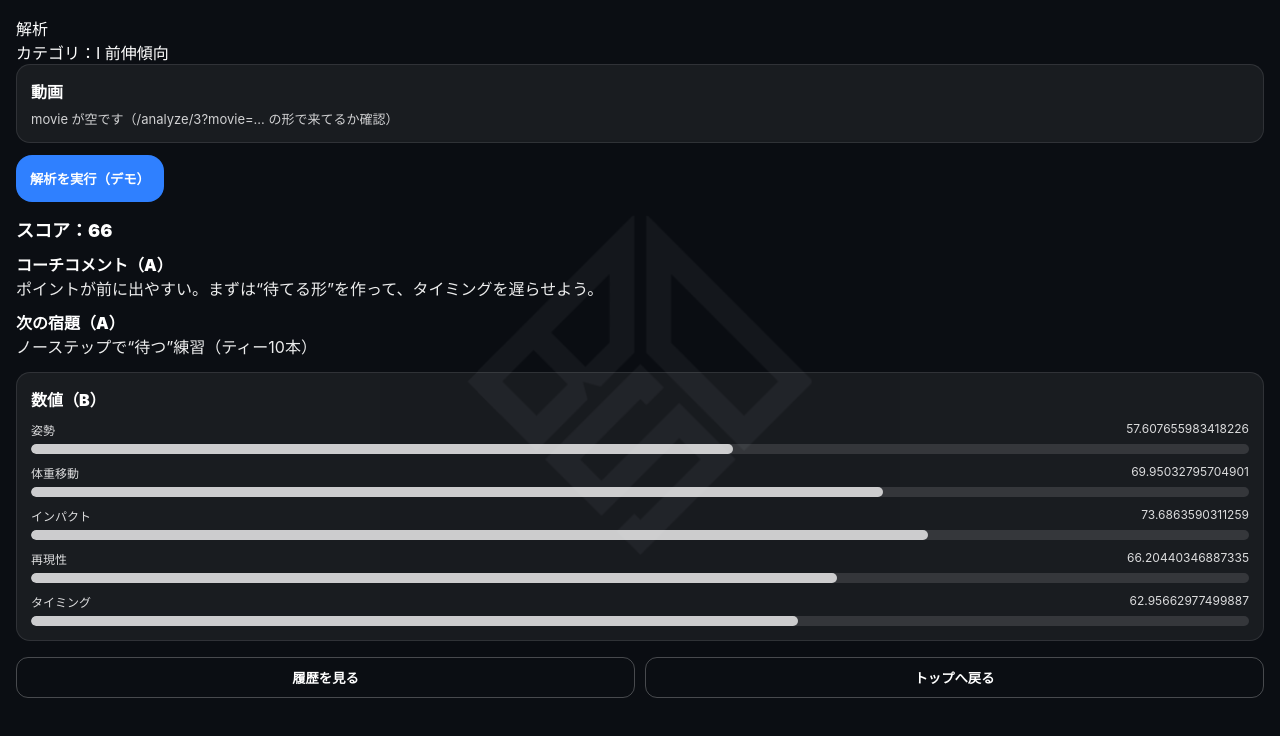
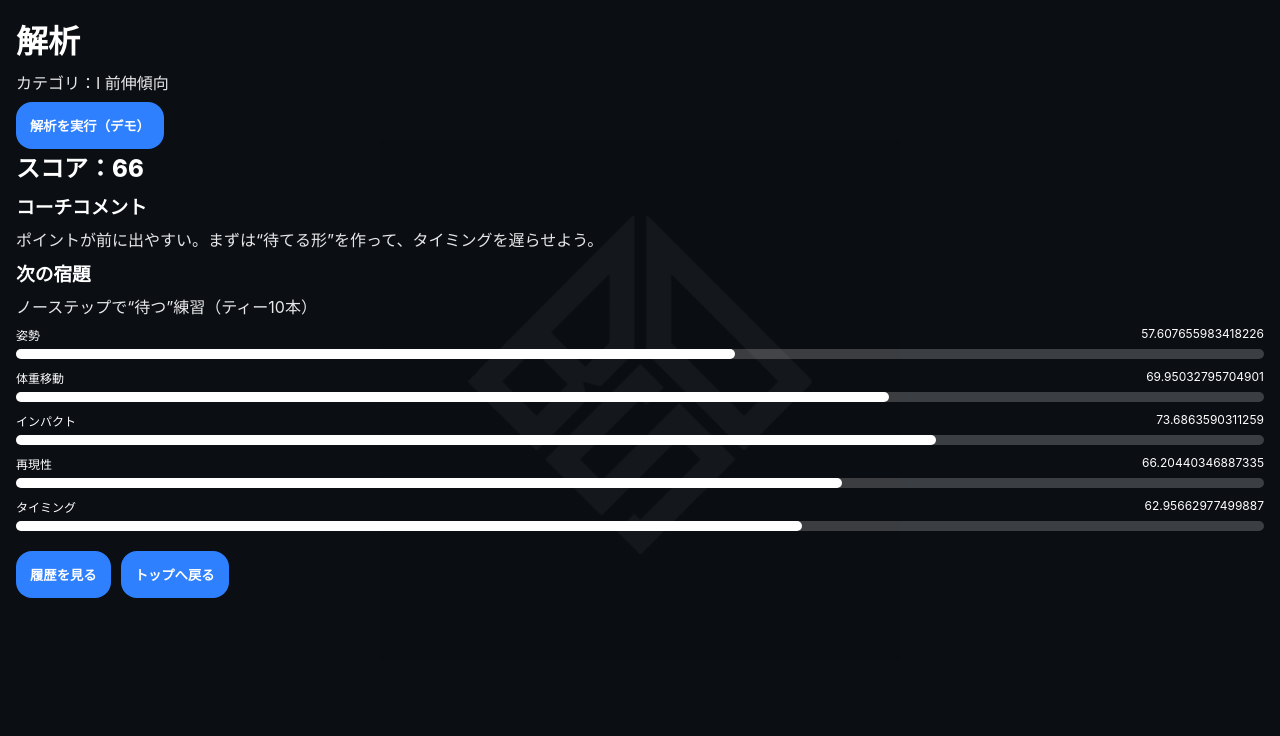
Before and after one commit to dousoukai86-source/batting-os, a Next.js app: page /analyze/1 in a window 1280 px wide. Both pictures are taken after a click on the button "解析を実行（デモ）". Shown: the top 736 px of the page. Built offline with nearby package versions, Linux system fonts and the light colour scheme.

Commit message:
fix: analyze client full copy

```diff
--- a/src/app/analyze/AnalyzeClient.tsx
+++ b/src/app/analyze/AnalyzeClient.tsx
@@ -5,7 +5,7 @@ import { useSearchParams, useRouter } from "next/navigation";
 import { makeDemoAnalysis, type AnalysisResult } from "@/lib/analysisText";
 import { addHistory } from "@/lib/history";
 
-function typeLabel(type: string | null) {
+function typeLabel(type: string) {
   switch (type) {
     case "1": return "Ⅰ 前伸傾向";
     case "2": return "Ⅱ 前沈傾向";
@@ -18,17 +18,17 @@ function typeLabel(type: string | null) {
 function Bar({ label, value }: { label: string; value: number }) {
   return (
     <div style={{ display: "grid", gap: 6 }}>
-      <div style={{ display: "flex", justifyContent: "space-between", fontSize: 12, opacity: 0.85 }}>
+      <div style={{ display: "flex", justifyContent: "space-between", fontSize: 12 }}>
         <span>{label}</span>
         <span>{value}</span>
       </div>
-      <div style={{ height: 10, borderRadius: 999, background: "rgba(255,255,255,0.12)", overflow: "hidden" }}>
+      <div style={{ height: 10, borderRadius: 999, background: "rgba(255,255,255,0.2)" }}>
         <div
           style={{
-            width: `${Math.max(0, Math.min(100, value))}%`,
+            width: `${value}%`,
             height: "100%",
             borderRadius: 999,
-            background: "rgba(255,255,255,0.75)",
+            background: "#fff",
           }}
         />
       </div>
@@ -39,107 +39,54 @@ function Bar({ label, value }: { label: string; value: number }) {
 export default function AnalyzeClient({ type }: { type: string }) {
   const sp = useSearchParams();
   const router = useRouter();
-
-  // ✅ type は「/analyze/[type]」のパスから来る
-  const typeStr = type;              // "1"〜"4"
-  const movie = sp.get("movie") || ""; // ?movie=...
-
-  const typeNum = useMemo(() => {
-    const n = Number(typeStr);
-    return (n === 1 || n === 2 || n === 3 || n === 4) ? n : null;
-  }, [typeStr]);
+  const movie = sp.get("movie");
 
   const [result, setResult] = useState<AnalysisResult | null>(null);
   const [loading, setLoading] = useState(false);
 
-  const runDemo = async () => {
-    if (!typeNum) {
-      alert("type が不正！ /analyze/1〜4 の形か確認して");
-      return;
-    }
+  const runDemo = () => {
     setLoading(true);
-
-    const r = makeDemoAnalysis(typeNum);
-
+    const r = makeDemoAnalysis(Number(type));
     addHistory({
-      type: typeNum,
-      src: movie,
+      type: Number(type),
+      src: movie ?? "",
       score: r.score,
       comment: r.summary,
       drill: r.nextDrill,
       breakdown: r.breakdown,
     });
-
     setResult(r);
     setLoading(false);
   };
 
   return (
-    <main>
-      <div className="page">
-        <div className="title">解析</div>
-        <div className="desc">カテゴリ：{typeLabel(typeStr)}</div>
+    <main className="page">
+      <h1>解析</h1>
+      <p>カテゴリ：{typeLabel(type)}</p>
 
-        <div
-          style={{
-            padding: 14,
-            borderRadius: 14,
-            background: "rgba(255,255,255,0.06)",
-            border: "1px solid rgba(255,255,255,0.1)",
-            marginBottom: 12,
-          }}
-        >
-          <div style={{ fontWeight: 800, marginBottom: 6 }}>動画</div>
-          {movie ? (
+      {/* 🎥 live-camera のときは動画を出さない */}
+      {movie !== "live-camera" && movie && (
         <video
           src={movie}
           controls
           playsInline
           style={{ width: "100%", borderRadius: 12 }}
         />
-          ) : (
-            <div style={{ opacity: 0.8, fontSize: 13 }}>
-              movie が空です（/analyze/3?movie=... の形で来てるか確認）
-            </div>
       )}
-        </div>
 
-        <button
-          type="button"
-          className="cta"
-          onClick={runDemo}
-          disabled={loading}
-          style={{ opacity: loading ? 0.7 : 1 }}
-        >
-          {loading ? "解析中..." : "解析を実行（デモ）"}
+      <button className="cta" onClick={runDemo} disabled={loading}>
+        {loading ? "解析中…" : "解析を実行（デモ）"}
       </button>
 
       {result && (
-          <div style={{ marginTop: 14 }}>
-            <div style={{ fontWeight: 900, fontSize: 18 }}>
-              スコア：{result.score}
-            </div>
+        <>
+          <h2>スコア：{result.score}</h2>
 
-            <div style={{ marginTop: 10, fontWeight: 900 }}>コーチコメント（A）</div>
-            <div style={{ opacity: 0.92, whiteSpace: "pre-wrap" }}>
-              {result.summary}
-            </div>
+          <h3>コーチコメント</h3>
+          <p>{result.summary}</p>
 
-            <div style={{ marginTop: 10, fontWeight: 900 }}>次の宿題（A）</div>
-            <div style={{ opacity: 0.92, whiteSpace: "pre-wrap" }}>
-              {result.nextDrill}
-            </div>
-
-            <div
-              style={{
-                marginTop: 14,
-                padding: 14,
-                borderRadius: 14,
-                background: "rgba(255,255,255,0.06)",
-                border: "1px solid rgba(255,255,255,0.1)",
-              }}
-            >
-              <div style={{ fontWeight: 900, marginBottom: 10 }}>数値（B）</div>
+          <h3>次の宿題</h3>
+          <p>{result.nextDrill}</p>
 
           <div style={{ display: "grid", gap: 10 }}>
             <Bar label="姿勢" value={result.breakdown.posture} />
@@ -148,41 +95,12 @@ export default function AnalyzeClient({ type }: { type: string }) {
             <Bar label="再現性" value={result.breakdown.repeat} />
             <Bar label="タイミング" value={result.breakdown.timing} />
           </div>
-            </div>
-          </div>
+        </>
       )}
 
-        <div style={{ marginTop: 16, display: "flex", gap: 10 }}>
-          <button
-            type="button"
-            onClick={() => router.push("/history")}
-            style={{
-              flex: 1,
-              background: "transparent",
-              border: "1px solid rgba(255,255,255,0.25)",
-              color: "#fff",
-              padding: "10px 12px",
-              borderRadius: 12,
-            }}
-          >
-            履歴を見る
-          </button>
-
-          <button
-            type="button"
-            onClick={() => router.push("/")}
-            style={{
-              flex: 1,
-              background: "transparent",
-              border: "1px solid rgba(255,255,255,0.25)",
-              color: "#fff",
-              padding: "10px 12px",
-              borderRadius: 12,
-            }}
-          >
-            トップへ戻る
-          </button>
-        </div>
+      <div style={{ display: "flex", gap: 10, marginTop: 20 }}>
+        <button onClick={() => router.push("/history")}>履歴を見る</button>
+        <button onClick={() => router.push("/")}>トップへ戻る</button>
       </div>
     </main>
   );
```
Lines whose indentation alone changed are shown as unchanged.
